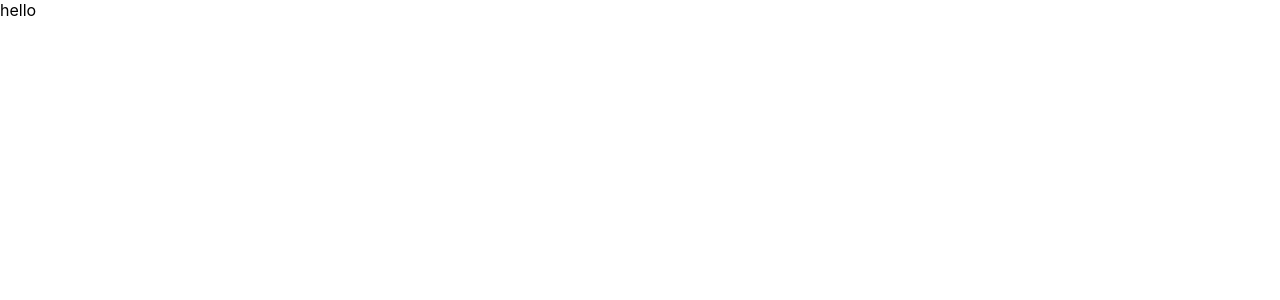
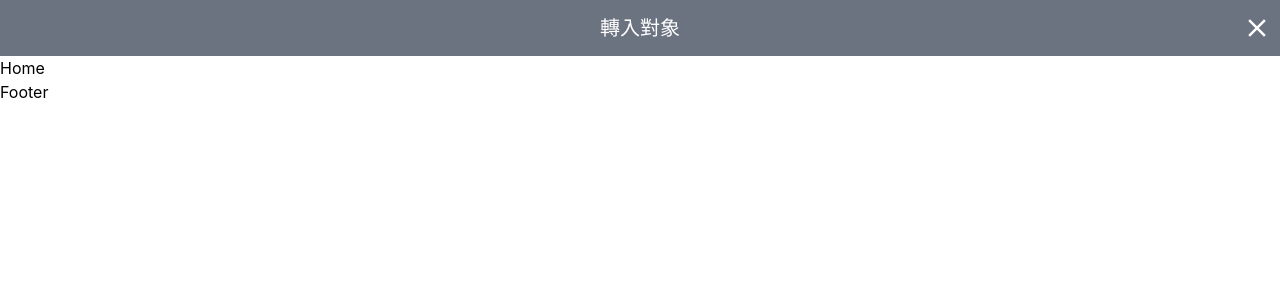
Before and after one commit to kayac-chang/React-Online-Banking, a React (Create React App) app: page / in a window 1280 px wide. Shown: the top 300 px of the page. Built offline with nearby package versions, Linux system fonts and the light colour scheme.

Commit message:
add basic tools

```diff
--- /dev/null
+++ b/craco.config.js
@@ -0,0 +1,11 @@
+module.exports = {
+  style: {
+    postcss: {
+      plugins: [
+        //
+        require("tailwindcss"),
+        require("autoprefixer"),
+      ],
+    },
+  },
+};
--- a/public/index.html
+++ b/public/index.html
@@ -2,42 +2,16 @@
 <html lang="en">
   <head>
     <meta charset="utf-8" />
-    <link rel="icon" href="%PUBLIC_URL%/favicon.ico" />
     <meta name="viewport" content="width=device-width, initial-scale=1" />
     <meta name="theme-color" content="#000000" />
-    <meta
-      name="description"
-      content="Web site created using create-react-app"
-    />
+
+    <link rel="icon" href="%PUBLIC_URL%/favicon.ico" />
     <link rel="apple-touch-icon" href="%PUBLIC_URL%/logo192.png" />
-    <!--
-      manifest.json provides metadata used when your web app is installed on a
-      user's mobile device or desktop. See https://developers.google.com/web/fundamentals/web-app-manifest/
-    -->
     <link rel="manifest" href="%PUBLIC_URL%/manifest.json" />
-    <!--
-      Notice the use of %PUBLIC_URL% in the tags above.
-      It will be replaced with the URL of the `public` folder during the build.
-      Only files inside the `public` folder can be referenced from the HTML.
-
-      Unlike "/favicon.ico" or "favicon.ico", "%PUBLIC_URL%/favicon.ico" will
-      work correctly both with client-side routing and a non-root public URL.
-      Learn how to configure a non-root public URL by running `npm run build`.
-    -->
     <title>React App</title>
   </head>
   <body>
     <noscript>You need to enable JavaScript to run this app.</noscript>
     <div id="root"></div>
-    <!--
-      This HTML file is a template.
-      If you open it directly in the browser, you will see an empty page.
-
-      You can add webfonts, meta tags, or analytics to this file.
-      The build step will place the bundled scripts into the <body> tag.
-
-      To begin the development, run `npm start` or `yarn start`.
-      To create a production bundle, use `npm run build` or `yarn build`.
-    -->
   </body>
 </html>
--- a/src/App.tsx
+++ b/src/App.tsx
@@ -1,9 +1,13 @@
+import { BrowserRouter as Router, Route, Switch } from "react-router-dom";
+
+import Home from "pages/Home";
+
 export default function App() {
   return (
-    <div>
-      <header></header>
-      <main>hello</main>
-      <footer></footer>
-    </div>
+    <Router>
+      <Switch>
+        <Route path="/" component={Home} />
+      </Switch>
+    </Router>
   );
 }
--- /dev/null
+++ b/src/components/organisms/Footer.tsx
@@ -0,0 +1,3 @@
+export default function Footer() {
+  return <footer>Footer</footer>;
+}
--- /dev/null
+++ b/src/components/organisms/Header.tsx
@@ -0,0 +1,30 @@
+import { PropsWithChildren } from "react";
+import { MdClose } from "react-icons/md";
+
+function Title({ children }: PropsWithChildren<{}>) {
+  return (
+    <h1 className="h-full flex justify-center items-center text-xl">
+      {children}
+    </h1>
+  );
+}
+
+function Control() {
+  return (
+    <div className="absolute top-0 left-0 w-full h-full flex justify-end items-center px-2">
+      <button className="text-3xl">
+        <MdClose />
+      </button>
+    </div>
+  );
+}
+
+export default function Header() {
+  return (
+    <header className="h-14 bg-gray-500 text-white relative">
+      <Title>轉入對象</Title>
+
+      <Control />
+    </header>
+  );
+}
--- /dev/null
+++ b/src/components/templates/Normal.tsx
@@ -0,0 +1,16 @@
+import { PropsWithChildren } from "react";
+
+import Header from "components/organisms/Header";
+import Footer from "components/organisms/Footer";
+
+export default function Layout({ children }: PropsWithChildren<{}>) {
+  return (
+    <>
+      <Header />
+
+      <main>{children}</main>
+
+      <Footer />
+    </>
+  );
+}
--- a/src/index.css
+++ b/src/index.css
@@ -1,13 +1,17 @@
+@import "tailwindcss/base";
+@import "tailwindcss/components";
+@import "tailwindcss/utilities";
+
 body {
   margin: 0;
-  font-family: -apple-system, BlinkMacSystemFont, 'Segoe UI', 'Roboto', 'Oxygen',
-    'Ubuntu', 'Cantarell', 'Fira Sans', 'Droid Sans', 'Helvetica Neue',
+  font-family: -apple-system, BlinkMacSystemFont, "Segoe UI", "Roboto", "Oxygen",
+    "Ubuntu", "Cantarell", "Fira Sans", "Droid Sans", "Helvetica Neue",
     sans-serif;
   -webkit-font-smoothing: antialiased;
   -moz-osx-font-smoothing: grayscale;
 }
 
 code {
-  font-family: source-code-pro, Menlo, Monaco, Consolas, 'Courier New',
+  font-family: source-code-pro, Menlo, Monaco, Consolas, "Courier New",
     monospace;
 }
--- /dev/null
+++ b/src/pages/Home.tsx
@@ -0,0 +1,5 @@
+import Normal from "components/templates/Normal";
+
+export default function Home() {
+  return <Normal>Home</Normal>;
+}
--- /dev/null
+++ b/tailwind.config.js
@@ -0,0 +1,11 @@
+module.exports = {
+  purge: ["./src/**/*.{js,jsx,ts,tsx}", "./public/index.html"],
+  darkMode: false, // or 'media' or 'class'
+  theme: {
+    extend: {},
+  },
+  variants: {
+    extend: {},
+  },
+  plugins: [],
+};
```
Also changed, not shown: package.json (+23 -13 lines), tsconfig.json (+4 -9 lines), 1 other file (tests, documents, lock files or other folders).
